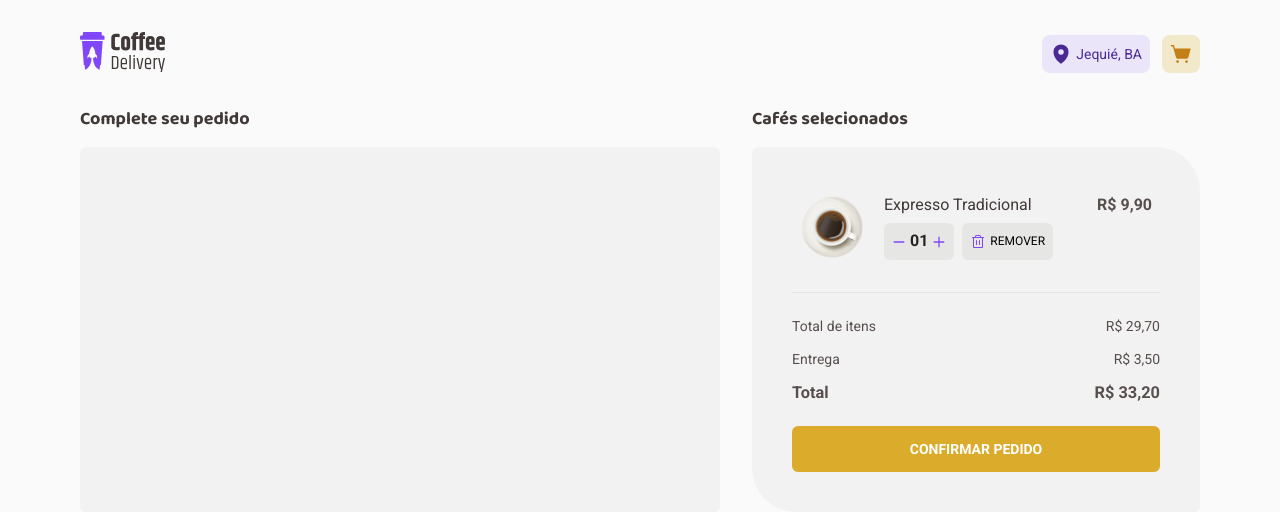
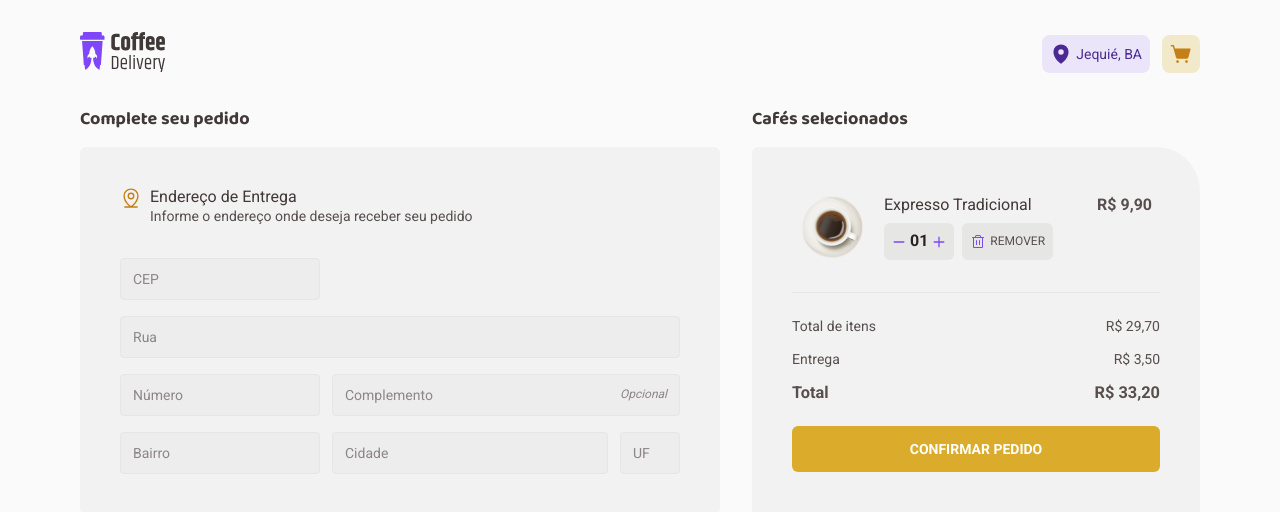
Before and after one commit to AndersonPAlmeida/coffee-delivery, a React (Vite) app: page /checkout in a window 1280 px wide. Shown: the top 512 px of the page. Built offline with nearby package versions, Linux system fonts and the light colour scheme.

Commit message:
Acréscimo dos campos de endereço da tela de checkout

```diff
--- a/src/pages/Checkout/index.tsx
+++ b/src/pages/Checkout/index.tsx
@@ -1,15 +1,22 @@
 // import { useContext } from 'react'
 // import { CartContext } from '../../contexts/CartContext'
+import { MapPinLine } from '@phosphor-icons/react'
 import { ItemOrdered } from './components/ItemOrdered'
 import {
+  Address,
   AddressAndTypePayment,
   ButtonConfirm,
   CheckoutContainer,
+  DescriptionAdrress,
+  FormContainer,
   Information,
   ItemsAndPayments,
   Price,
+  Subtitle,
   Title,
+  TypePayment,
 } from './style'
+import { InputText } from '../../components/Forms/InputField'
 
 export function Checkout() {
   // const { cart } = useContext(CartContext)
@@ -18,7 +25,59 @@ export function Checkout() {
     <CheckoutContainer>
       <Title>Complete seu pedido</Title>
       <Title>Cafés selecionados</Title>
-      <AddressAndTypePayment></AddressAndTypePayment>
+
+      <AddressAndTypePayment>
+        <Address>
+          <DescriptionAdrress>
+            <MapPinLine size={22} />
+            <Subtitle>
+              <p>Endereço de Entrega</p>
+              Informe o endereço onde deseja receber seu pedido
+            </Subtitle>
+          </DescriptionAdrress>
+
+          <FormContainer>
+            <InputText
+              containerProps={{ style: { gridArea: 'cep' } }}
+              type="number"
+              placeholder="CEP"
+            />
+            <InputText
+              containerProps={{ style: { gridArea: 'street' } }}
+              type="text"
+              placeholder="Rua"
+            />
+            <InputText
+              containerProps={{ style: { gridArea: 'number' } }}
+              type="text"
+              placeholder="Número"
+            />
+            <InputText
+              containerProps={{ style: { gridArea: 'complement' } }}
+              optional
+              type="text"
+              placeholder="Complemento"
+            />
+            <InputText
+              containerProps={{ style: { gridArea: 'district' } }}
+              type="text"
+              placeholder="Bairro"
+            />
+            <InputText
+              containerProps={{ style: { gridArea: 'city' } }}
+              type="text"
+              placeholder="Cidade"
+            />
+            <InputText
+              containerProps={{ style: { gridArea: 'uf' } }}
+              type="text"
+              placeholder="UF"
+            />
+          </FormContainer>
+        </Address>
+        <TypePayment></TypePayment>
+      </AddressAndTypePayment>
+
       <ItemsAndPayments>
         <ItemOrdered />
 
--- a/src/pages/Checkout/style.ts
+++ b/src/pages/Checkout/style.ts
@@ -9,10 +9,52 @@ export const CheckoutContainer = styled.div`
 `
 
 export const AddressAndTypePayment = styled.div`
+  display: flex;
+  flex-direction: column;
+  gap: 1.2rem;
+`
+
+const Container = styled.div`
+  display: flex;
+  flex-direction: column;
+  gap: 3.2rem;
   padding: 4rem;
   border-radius: 6px;
   background-color: ${({ theme }) => theme['base-card']};
 `
+
+export const Address = styled(Container)``
+
+export const DescriptionAdrress = styled.div`
+  display: flex;
+  gap: 8px;
+  align-items: flex-start;
+
+  svg {
+    color: ${({ theme }) => theme['yellow-dark']};
+  }
+`
+
+export const Subtitle = styled.div`
+  p {
+    ${stylesStandard.fonts.textM}
+    color: ${({ theme }) => theme['base-subtitle']};
+  }
+`
+
+export const FormContainer = styled.div`
+  display: grid;
+  // eslint-disable-next-line prettier/prettier
+  grid-template-areas:
+    'cep . .'
+    'street street street'
+    'number complement complement'
+    'district city uf';
+  grid-template-columns: 20rem 1fr 6rem;
+  gap: 16px 12px;
+`
+
+export const TypePayment = styled(Container)``
 
 export const ItemsAndPayments = styled.div`
   padding: 4rem;
--- a/src/styles/global.ts
+++ b/src/styles/global.ts
@@ -14,10 +14,10 @@ export const GlobalStyle = createGlobalStyle`
 
    body, input, textarea, button{
       ${stylesStandard.fonts.textS}
+      color: ${({ theme }) => theme['base-text']};
    }
 
    body {
-      color: ${({ theme }) => theme['base-text']};
       background: ${({ theme }) => theme.background};
       -webkit-font-smoothing: antialiased;
 
@@ -42,4 +42,9 @@ export const GlobalStyle = createGlobalStyle`
       background-color: transparent;
       cursor: pointer;
    }
+
+   input {
+      border: 0;
+      outline: 0;
+   }
 `
```
